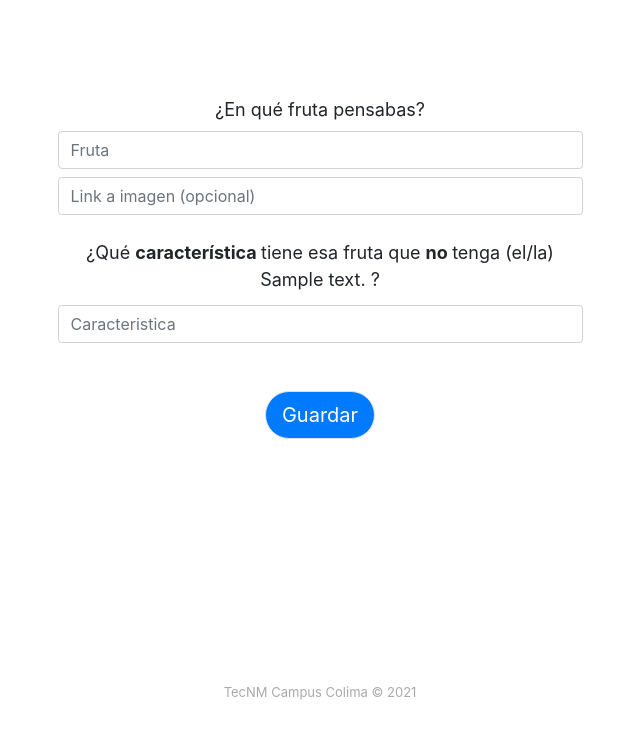
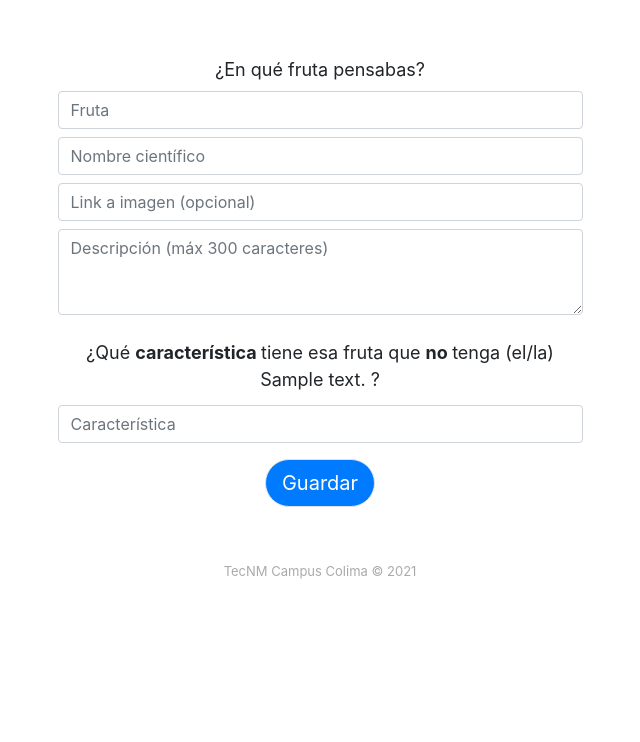
Before and after one commit to CeballosAndres/akifruits, a Flask app: template templates/fail.html in a window 1280 px wide. Shown: the part 58-800 px from the top of the page, without its empty margins (320-960 px from the left). Run offline with Flask 2, Linux system fonts and the light colour scheme; the template is opened without the code that fills it: most values are stand-ins (such as "Sample title", 1, 10 or a date in 2020); some libraries are stand-ins or nearby versions.

Commit message:
Add description and scientific-name fields

```diff
--- a/main.py
+++ b/main.py
@@ -40,8 +40,12 @@ def fail(id):
             dataRight = {'document': response}
             dataLeft = {
                 'document':
-                {'text': request.form['new-fruit'].lower(),
-                 'img': request.form['image-fruit']}
+                {
+                    'text': request.form['new-fruit'].lower(),
+                    'scientific-name': request.form['scientific-name-fruit'].lower(),
+                    'description' : request.form['description-fruit'],
+                    'img': request.form['image-fruit']
+                }
             }
 
             nLeft = db.write(dataLeft)
@@ -54,6 +58,7 @@ def fail(id):
             }
 
             db.update(id, dataFather)
+            db.remove_data(id, {'img':'', 'description':'', 'scientific-name':''})
 
             return redirect('/end')
 
--- a/static/js/lib.js
+++ b/static/js/lib.js
@@ -1,5 +1,6 @@
 $(document).ready(function () {
     localStorage.removeItem('nodes');
+    $('.without-nodes').hide();
 });
 
 function getNextNode(res) {
@@ -26,6 +27,7 @@ function getNextNode(res) {
                 if (data.body.nLeft && data.body.nRight) {
                     // En caso de que sea padre
                     $('#text').text(data.body.text);
+
                     $('#current-node').val(data.node);
                     $('#right-node').val(data.body.nRight);
                     $('#left-node').val(data.body.nLeft);
@@ -36,15 +38,26 @@ function getNextNode(res) {
                         "onclick": "getNextNode('no')"
                     });
                     $('#image').hide();
+                    $('#description').hide();
+                    $('#scientific-name').hide();
                     $('#nose').show();
                 } else {
                     // En caso de que sea hoja
+                    if (data.body.description) {
+                        $('#description').text(data.body.description);
+                        $('#description').show();
+                    }
+                    if (data.body['scientific-name']) {
+                        $('#scientific-name').text(data.body['scientific-name']);
+                        $('#scientific-name').show();
+                        $('#scientific-name-p').show();
+                    }
 
                     if (data.body.img){
-                        console.log(data.body.img)
                         $('#image').attr("src", data.body.img);
                         $('#image').show();
                     }
+
                     $('#text').text("es " + data.body.text);
                     $('#nose').hide();
                     $('#yes').attr({
--- a/templates/fail.html
+++ b/templates/fail.html
@@ -5,17 +5,19 @@
 {% block body %}
 
 <body>
-    <div class="container mt-5 pt-5" style="text-align: center;">
+    <div class="container mt-2 pt-5" style="text-align: center;">
         <form method="post">
 
             <div class="container col-md-6">
                 <label class="text-center" for="new-fruit">¿En qué fruta pensabas?</label>
                 <input type="text" class="form-control mb-2" name="new-fruit" placeholder="Fruta" required>
-                <input type="text" class="form-control mb-4" name="image-fruit" placeholder="Link a imagen (opcional)">
+                <input type="text" class="form-control mb-2" name="scientific-name-fruit" placeholder="Nombre científico">
+                <input type="text" class="form-control mb-2" name="image-fruit" placeholder="Link a imagen (opcional)">
+                <textarea class="form-control mb-4" name="description-fruit" placeholder="Descripción (máx 300 caracteres)" maxlength="300" rows="3"></textarea>
                 <label for="new-fruit-characteristic">¿Qué <strong>característica </strong>tiene esa fruta que <strong>no
                 </strong>tenga (el/la) {{ current_node.text }} ?</label>
-                <input type="text" class="form-control mt-1" name="new-fruit-characteristic" placeholder="Caracteristica" required>
-                <button class="btn btn-primary btn-lg border rounded-pill mt-5" type="submit">Guardar</button>
+                <input type="text" class="form-control mt-1" name="new-fruit-characteristic" placeholder="Característica" required>
+                <button class="btn btn-primary btn-lg border rounded-pill mt-3" type="submit">Guardar</button>
             </div>
         </form>
     </div>
--- a/templates/game.html
+++ b/templates/game.html
@@ -6,6 +6,7 @@
 <div class="container mt-3 pt-5" style="text-align: center;">
     <h5>Pregunta <strong id="question-number">1</strong></h5>
     <h2 class="mb-4">¿Tu fruto <strong id="text">{{ current_node.text }}</strong>?</h2>
+    <p class="without-nodes" id="scientific-name-p" style="display: none;">Nombre científico <i id="scientific-name"></i></p>
         <input class="form-control" type="text" id="current-node" value="{{current_node._id}}" hidden>
         <input class="form-control" type="text" id="left-node" value="{{current_node.nLeft}}" hidden>
         <input class="form-control"type="text" id="right-node" value="{{current_node.nRight}}" hidden>
@@ -16,8 +17,9 @@
             <button onclick="getNextNode('no');" class="btn btn-danger my-btn" id="no"> No  </button>
             <button onclick="saveNode();"class="btn btn-primary bg-secondary my-btn" id="nose">No sé</button>
         </div>
-        <img src="#" id="image" class="result-img" style="width: 300px; height: 200px; display:none" >
-</div>
+        <img src="#" id="image" class="result-img without-nodes" style="width: 300px; height: 200px; display:none" >
+        <p id="description" class="without-nodes" style="display: none;"></p>
+    </div>
 </body>
 
 {% endblock %}
--- a/templates/main.html
+++ b/templates/main.html
@@ -31,7 +31,7 @@
 
     {% endblock %}
 
-    <footer class="footer-basic fixed-bottom">
+    <footer class="footer-basic">
         <p class="copyright">TecNM Campus Colima © 2021</p>
     </footer>
     <script src="/static/js/jquery.min.js"></script>
@@ -57,7 +57,7 @@
                     <b>Integrantes</b>
                     <ul>
                         <li>Arteaga Alvarez Selene Elizabeth</li>
-                        <li>Ceballos Vadillo Jose Andres</li>
+                        <li>Ceballos Vadillo José Andrés</li>
                         <li>Centeno Alcaraz Alejandra</li>
                         <li>Lobato Velazquez Owen</li>
                     </ul>
```
Also changed, not shown: mongoapi.py (+17 -4 lines).
